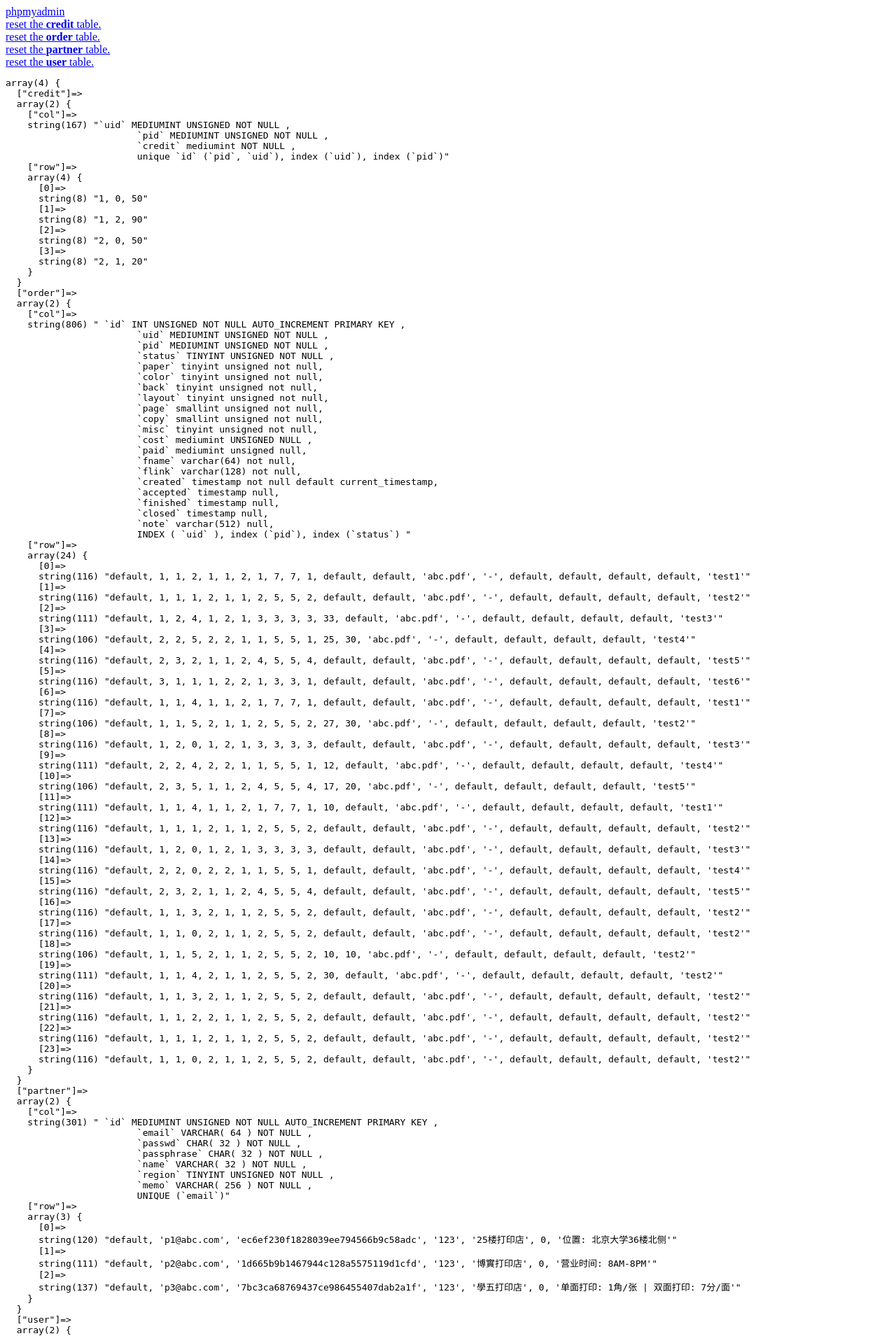
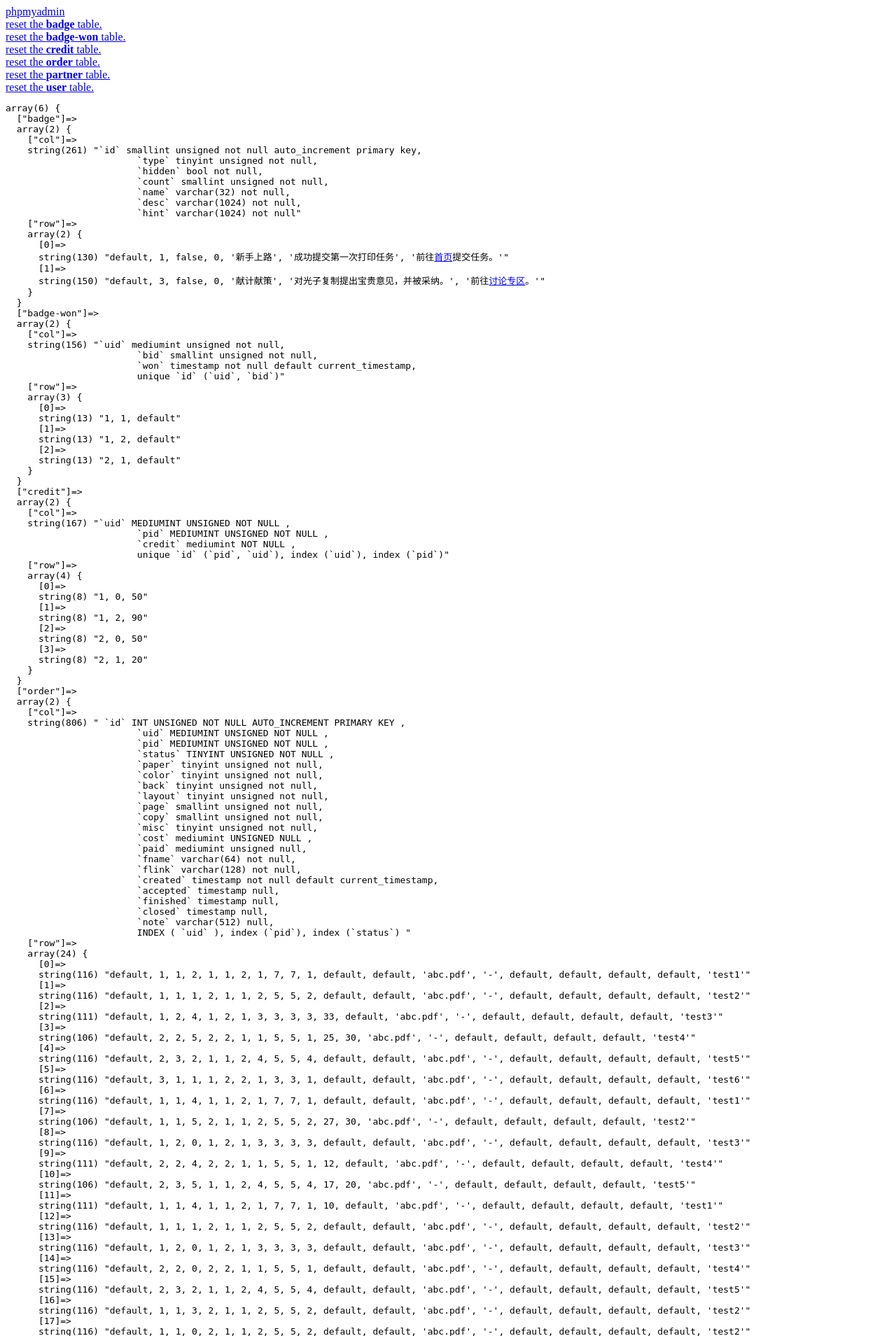
Before and after one commit to unit-interval/photoncopy, a PHP site: page /admin/setup.php in a window 1280 px wide. Shown: the top 1909 px of the page at 70% size. Run offline with PHP 8.4, Linux system fonts and the light colour scheme; the visitor is signed in with stand-in values (Sample User, id 1); a stand-in replaces the project's code that opens the database connection; some libraries are stand-ins or nearby versions.

Commit message:
setup: badge & badge-won

```diff
--- a/admin/setup.php
+++ b/admin/setup.php
@@ -50,6 +50,30 @@ function resetTable($table) {
 }
 
 $tables = array(
+	'badge' => array(
+		'col' => '`id` smallint unsigned not null auto_increment primary key,
+			`type` tinyint unsigned not null,
+			`hidden` bool not null,
+			`count` smallint unsigned not null,
+			`name` varchar(32) not null,
+			`desc` varchar(1024) not null,
+			`hint` varchar(1024) not null',
+		'row' => array(
+			"default, 1, false, 0, '新手上路', '成功提交第一次打印任务', '前往<a href=\'/home.php\'>首页</a>提交任务。'",
+			"default, 3, false, 0, '献计献策', '对光子复制提出宝贵意见，并被采纳。', '前往<a href=\'/blog/discussion/\'>讨论专区</a>。'",
+		),
+	),
+	'badge-won' => array(
+		'col' => '`uid` mediumint unsigned not null,
+			`bid` smallint unsigned not null,
+			`won` timestamp not null default current_timestamp,
+			unique `id` (`uid`, `bid`)',
+		'row' => array(
+			'1, 1, default',
+			'1, 2, default',
+			'2, 1, default',
+		),
+	),
 	'credit' => array(
 		'col' => '`uid` MEDIUMINT UNSIGNED NOT NULL ,
 			`pid` MEDIUMINT UNSIGNED NOT NULL ,
```
